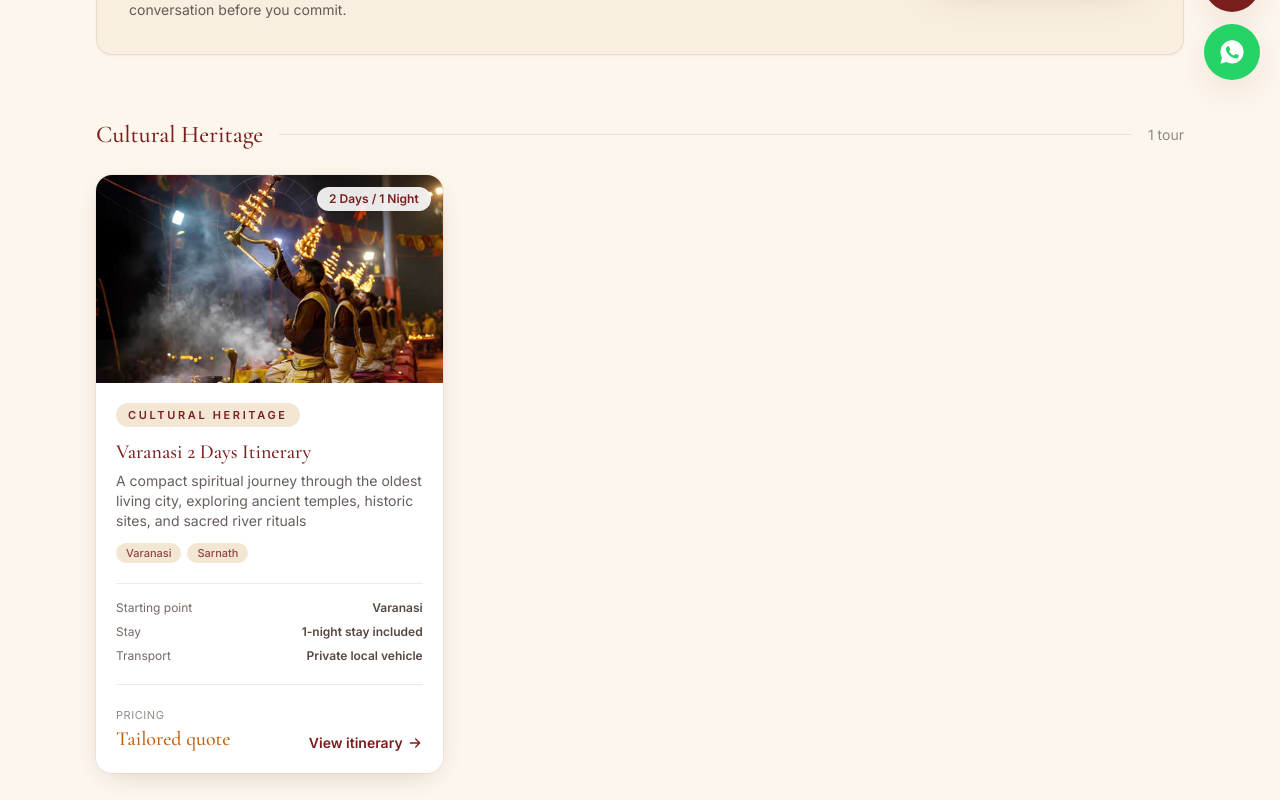
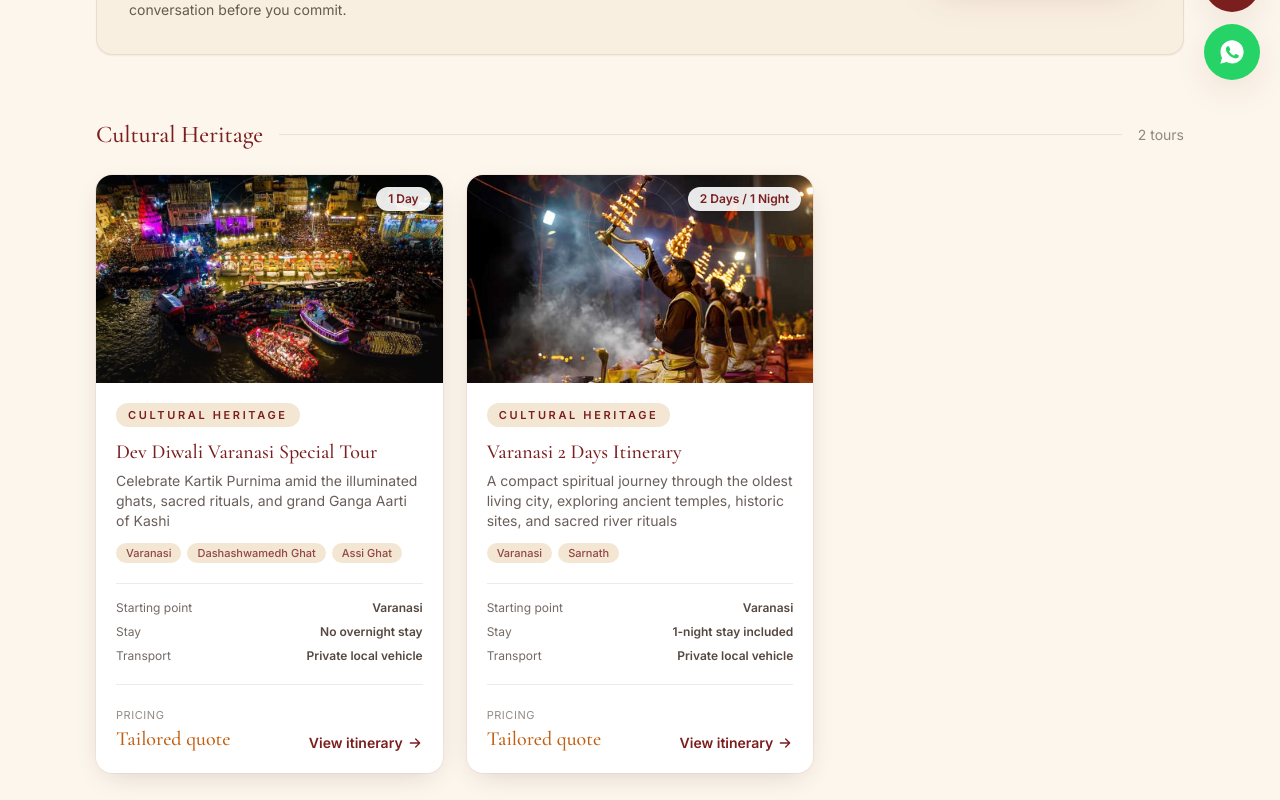
Before and after one commit to Rahul9936/divine-banaras, a Next.js app: page /tours in a window 1280 px wide. Shown: the part 700-1500 px from the top of the page. Built offline with nearby package versions, Linux system fonts and the light colour scheme.

Commit message:
Added DEv Diwali section

```diff
--- a/src/data/tours.ts
+++ b/src/data/tours.ts
@@ -48,6 +48,75 @@ export interface Tour {
 }
 
 export const tours: Tour[] = [
+  {
+    "slug": "dev-diwali-varanasi-special-tour",
+    "title": "Dev Diwali Varanasi Special Tour",
+    "subtitle": "Celebrate Kartik Purnima amid the illuminated ghats, sacred rituals, and grand Ganga Aarti of Kashi",
+    "category": "Cultural Heritage",
+    "duration": "1 Day",
+    "places": ["Varanasi", "Dashashwamedh Ghat", "Assi Ghat"],
+    "priceFrom": 0,
+    "startsIn": "Starts in Varanasi",
+    "stay": "No overnight stay",
+    "transport": "Private local vehicle",
+    "featured": true,
+    "popularOrder": 6,
+    "imageSrc": "/dev-diwali.jpg",
+    "images": ["/dev-diwali.jpg", "/ganga-aarti.jpg", "/v7.jpg", "/kashi-vishwanath-temple.jpg"],
+    "gradient": "bg-sunrise-gradient",
+    "summary": "Experience Dev Diwali in Varanasi, when the ghats glow with countless earthen lamps on Kartik Purnima. This special evening tour combines temple darshan, a serene Ganga boat ride, and a reserved view of the celebrated Ganga Aarti amid Kashi's festive splendour.",
+    "highlights": [
+      "Witness the illuminated ghats of Varanasi on the auspicious occasion of Dev Diwali",
+      "Take an evening boat ride on the Ganga for sweeping views of the lamps and celebrations",
+      "Attend the grand Ganga Aarti at Dashashwamedh Ghat",
+      "Seek blessings at Shri Kashi Vishwanath Temple and Baba Kal Bhairav Temple"
+    ],
+    "itinerary": [
+      {
+        "day": "Day 1",
+        "title": "Dev Diwali Darshan, Boat Ride & Ganga Aarti",
+        "description": "Begin with darshan at Baba Kal Bhairav Temple and Shri Kashi Vishwanath Temple. As evening falls, proceed to the ghats for a private boat ride along the Ganga, taking in the thousands of diyas that light the riverfront for Dev Diwali. Conclude with the grand Ganga Aarti at Dashashwamedh Ghat before returning to your hotel or preferred drop-off point.",
+        "stops": [
+          {
+            "id": "A",
+            "title": "Baba Kal Bhairav & Shri Kashi Vishwanath Temple",
+            "description": "Seek blessings at two of Kashi's most revered temples.",
+            "type": "temple"
+          },
+          {
+            "id": "B",
+            "title": "Dev Diwali Ghat Walk",
+            "description": "Experience the festive riverfront adorned with countless earthen lamps.",
+            "type": "sightseeing"
+          },
+          {
+            "id": "C",
+            "title": "Evening Ganga Boat Ride",
+            "description": "View the illuminated ghats from the water.",
+            "type": "other"
+          },
+          {
+            "id": "D",
+            "title": "Grand Ganga Aarti",
+            "description": "Witness the Dev Diwali Ganga Aarti at Dashashwamedh Ghat.",
+            "type": "other"
+          }
+        ]
+      }
+    ],
+    "includes": [
+      "Private local vehicle for the scheduled sightseeing",
+      "Evening Ganga boat ride during Dev Diwali celebrations",
+      "Assistance for temple darshan and Ganga Aarti viewing",
+      "Pickup and drop within Varanasi city limits"
+    ],
+    "excludes": [
+      "Accommodation and meals",
+      "Temple fast-track entry fees or special pooja arrangements",
+      "Personal expenses, tipping, and shopping costs",
+      "Any services not explicitly mentioned in the inclusions"
+    ]
+  },
   {
     "slug": "varanasi-2-days-itinerary",
     "title": "Varanasi 2 Days Itinerary",
```
Also changed, not shown: public/dev-diwali.jpg (added).
